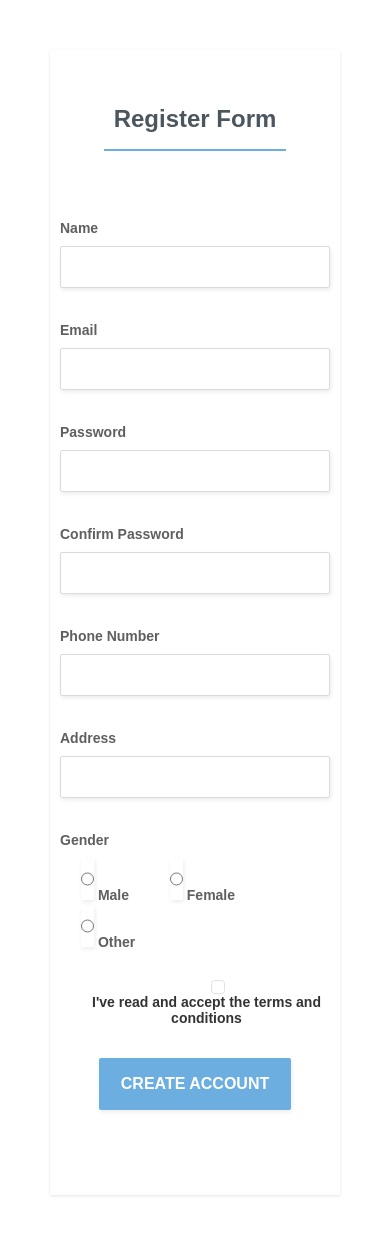
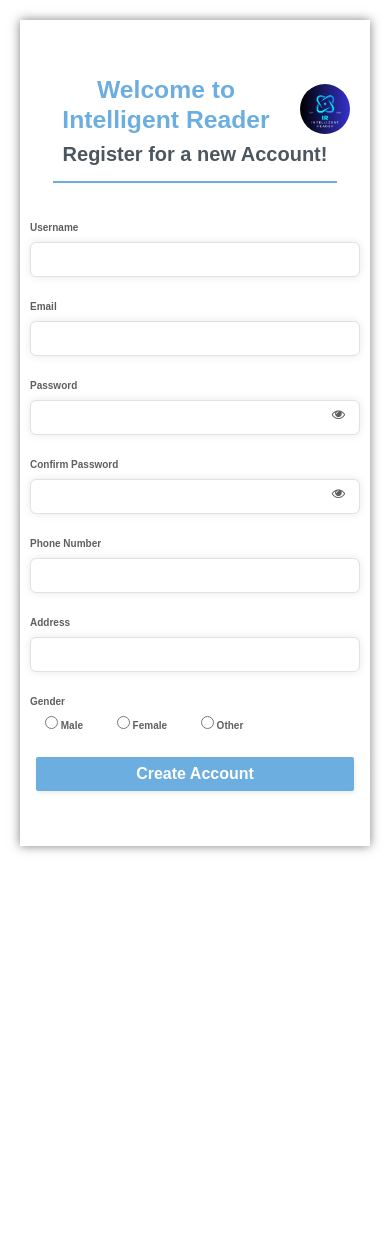
Before and after one commit to AnisH1427/Multilingual-OCR-FYP, a Django app: page /register/ in a window 390 px wide. After the commit the page ends 853 px from the top, so only its background shows below. Run offline with Django 5.2, Linux system fonts and the light colour scheme; some libraries are stand-ins or nearby versions.

Commit message:
Responsive registration and login

```diff
--- a/ocrAPP/authentication/templates/index.html
+++ b/ocrAPP/authentication/templates/index.html
@@ -25,8 +25,6 @@
 <body>
     <nav class="navbar navbar-expand-md bg-body py-3">
         <div class="container"><a class="navbar-brand d-flex align-items-center" href="#"><span class="bs-icon-sm bs-icon-rounded bs-icon-primary d-flex justify-content-center align-items-center me-2 bs-icon"><svg xmlns="http://www.w3.org/2000/svg" width="1em" height="1em" fill="currentColor" viewBox="0 0 16 16" class="bi bi-bezier">
-                        <path fill-rule="evenodd" d="M0 10.5A1.5 1.5 0 0 1 1.5 9h1A1.5 1.5 0 0 1 4 10.5v1A1.5 1.5 0 0 1 2.5 13h-1A1.5 1.5 0 0 1 0 11.5zm1.5-.5a.5.5 0 0 0-.5.5v1a.5.5 0 0 0 .5.5h1a.5.5 0 0 0 .5-.5v-1a.5.5 0 0 0-.5-.5zm10.5.5A1.5 1.5 0 0 1 13.5 9h1a1.5 1.5 0 0 1 1.5 1.5v1a1.5 1.5 0 0 1-1.5 1.5h-1a1.5 1.5 0 0 1-1.5-1.5zm1.5-.5a.5.5 0 0 0-.5.5v1a.5.5 0 0 0 .5.5h1a.5.5 0 0 0 .5-.5v-1a.5.5 0 0 0-.5-.5zM6 4.5A1.5 1.5 0 0 1 7.5 3h1A1.5 1.5 0 0 1 10 4.5v1A1.5 1.5 0 0 1 8.5 7h-1A1.5 1.5 0 0 1 6 5.5zM7.5 4a.5.5 0 0 0-.5.5v1a.5.5 0 0 0 .5.5h1a.5.5 0 0 0 .5-.5v-1a.5.5 0 0 0-.5-.5z"></path>
-                        <path d="M6 4.5H1.866a1 1 0 1 0 0 1h2.668A6.517 6.517 0 0 0 1.814 9H2.5c.123 0 .244.015.358.043a5.517 5.517 0 0 1 3.185-3.185A1.503 1.503 0 0 1 6 5.5zm3.957 1.358A1.5 1.5 0 0 0 10 5.5v-1h4.134a1 1 0 1 1 0 1h-2.668a6.517 6.517 0 0 1 2.72 3.5H13.5c-.123 0-.243.015-.358.043a5.517 5.517 0 0 0-3.185-3.185z"></path>
                     </svg></span><span>Intelligent Reader</span></a><button data-bs-toggle="collapse" class="navbar-toggler" data-bs-target="#navcol-2"><span class="visually-hidden">Toggle navigation</span><span class="navbar-toggler-icon"></span></button>
             <div class="btn-group" role="group"></div>
             <div class="collapse navbar-collapse" id="navcol-2">
--- a/ocrAPP/authentication/templates/signup.html
+++ b/ocrAPP/authentication/templates/signup.html
@@ -7,51 +7,67 @@
     <meta name="viewport" content="width=device-width, initial-scale=1.0, shrink-to-fit=no">
     <title>fypDesign</title>
     <link rel="stylesheet" href="{% static 'assets/bootstrap/css/bootstrap.min.css' %}">
-    <link rel="stylesheet" href="https://fonts.googleapis.com/css?family=Roboto:300,400,500,700,900|Roboto+Slab:400,700">
-    <link rel="stylesheet" href="https://fonts.googleapis.com/css?family=Roboto&amp;display=swap">
-    <link rel="stylesheet" href="{% static 'assets/css/bs-theme-overrides.css' %}">
-    <link rel="stylesheet" href="{% static 'assets/css/animated-services.css' %}">
-    <link rel="stylesheet" href="{% static 'assets/css/Articles-Cards-images.css' %}">
-    <link rel="stylesheet" href="{% static 'assets/css/Clients-Slider.css' %}">
-    <link rel="stylesheet" href="{% static 'assets/css/Login-Box-En-login-box-en.css' %}">
-    <link rel="stylesheet" href="{% static 'assets/css/Login-Page-B5.css' %}">
-    <link rel="stylesheet" href="{% static 'assets/css/Login-with-overlay-image.css' %}">
-    <link rel="stylesheet" href="{% static 'assets/css/Navbar-Right-Links-icons.css' %}">
+    {% comment %} <link rel="stylesheet" href="https://fonts.googleapis.com/css?family=Roboto:300,400,500,700,900|Roboto+Slab:400,700"> {% endcomment %}
+    {% comment %} <link rel="stylesheet" href="https://fonts.googleapis.com/css?family=Roboto&amp;display=swap"> {% endcomment %}
+    {% comment %} <link rel="stylesheet" href="{% static 'assets/css/bs-theme-overrides.css' %}"> {% endcomment %}
+    {% comment %} <link rel="stylesheet" href="{% static 'assets/css/animated-services.css' %}"> {% endcomment %}
+    {% comment %} <link rel="stylesheet" href="{% static 'assets/css/Articles-Cards-images.css' %}"> {% endcomment %}
+    {% comment %} <link rel="stylesheet" href="{% static 'assets/css/Clients-Slider.css' %}"> {% endcomment %}
+    {% comment %} <link rel="stylesheet" href="{% static 'assets/css/Login-Box-En-login-box-en.css' %}"> {% endcomment %}
+    {% comment %} <link rel="stylesheet" href="{% static 'assets/css/Login-Page-B5.css' %}"> {% endcomment %}
+    {% comment %} <link rel="stylesheet" href="{% static 'assets/css/Login-with-overlay-image.css' %}"> {% endcomment %}
+    {% comment %} <link rel="stylesheet" href="{% static 'assets/css/Navbar-Right-Links-icons.css' %}"> {% endcomment %}
+    <link rel="stylesheet" href="https://cdnjs.cloudflare.com/ajax/libs/font-awesome/4.7.0/css/font-awesome.min.css">
+
     <link rel="stylesheet" href="{% static 'assets/css/Pretty-Registration-Form-.css' %}">
-    <link rel="stylesheet" href="{% static 'assets/css/styles.css' %}">
+    {% comment %} <link rel="stylesheet" href="{% static 'assets/css/styles.css' %}"> {% endcomment %}
 </head>
 
 <body>
     <div class="row register-form">
-        <div class="col-md-8 offset-md-2">
+        <div class="col-md-6 offset-md-3">
             <form id="registerForm" class="custom-form" action="{% url 'register' %}" method="post">
                 {% csrf_token %}
-                <h1>Register Form</h1>
+
+                <div class="logo-header">
+                    <h2 class='logo-heading'>Welcome to Intelligent Reader</h2>
+                    <img class="logo" src="{% static 'assets/img/brands/IR.png' %}" alt="logo">
+                  </div>
+
+                <h5>Register for a new Account!</h5>
                 <div class="row form-group">
-                    <div class="col-sm-4 label-column"><label class="col-form-label" for="name-input-field">Name </label></div>
-                    <div class="col-sm-6 input-column">
+                    <div class="col-sm-4 label-column"><label class="col-form-label" for="name-input-field">Username </label></div>
+                    <div class="col-sm-5 input-column">
                         <input id="username" class="form-control" type="text" name="username" required></div>
                 </div>
                 <div class="row form-group">
                     <div class="col-sm-4 label-column"><label class="col-form-label" for="email-input-field">Email </label></div>
-                    <div class="col-sm-6 input-column">
+                    <div class="col-sm-5 input-column">
                         <input id="email" class="form-control" type="email" name="email" required></div>
                 </div>
                 <div class="row form-group">
-                    <div class="col-sm-4 label-column"><label class="col-form-label" for="pawssword-input-field">Password </label></div>
-                    <div class="col-sm-6 input-column">
-                        <input id="password" class="form-control" type="password" name="password" required></div>
+                    <div class="col-sm-4 label-column">
+                        <label class="col-form-label" for="password">Password </label>
+                    </div>
+                    <div class="col-sm-5 input-column">
+                        <input id="password" class="form-control" type="password" name="password" required>
+                        <span toggle="#password" class="fa fa-lg fa-eye field-icon toggle-password"></span>
+                    </div>
                 </div>
                 <div class="row form-group">
-                    <div class="col-sm-4 label-column"><label class="col-form-label" for="repeat-pawssword-input-field">Confirm Password</label></div>
-                    <div class="col-sm-6 input-column">
-                        <input id="confirmPassword" class="form-control" type="password" name="confirmPassword" required></div>
+                    <div class="col-sm-4 label-column">
+                        <label class="col-form-label" for="confirmPassword">Confirm Password</label>
+                    </div>
+                    <div class="col-sm-5 input-column">
+                        <input id="confirmPassword" class="form-control" type="password" name="confirmPassword" required>
+                        <span toggle="#confirmPassword" class="fa fa-lg fa-eye field-icon toggle-password fa-lg"></span>
+                    </div>
                 </div>
                 <div class="row form-group">
                     <div class="col-sm-4 label-column">
                         <label class="col-form-label" for="phone">Phone Number</label>
                     </div>
-                    <div class="col-sm-6 input-column">
+                    <div class="col-sm-5 input-column">
                         <input class="form-control" type="tel" id="phone" name="phone" required>
                     </div>
                 </div>
@@ -60,17 +76,21 @@
                     <div class="col-sm-4 label-column">
                         <label class="col-form-label" for="address">Address</label>
                     </div>
-                    <div class="col-sm-6 input-column">
+                    <div class="col-sm-5 input-column">
                         <input class="form-control" type="text" id="address" name="address" required>
                     </div>
                 </div>
                 <div class="row form-group">
                     <div class="col-sm-4 label-column">
+
                         <label class="col-form-label">Gender</label>
                     </div>
-                    <div class="col-sm-8 input-column">
+
+                    <div class="col-sm-6 input-column" >
                         <div class="form-check form-check-inline">
+
                             <input  type="radio" name="gender" id="male" value="male" required>
+
                             <label class="form-check-label" for="male">
                                 Male
                             </label>
@@ -89,18 +109,33 @@
                         </div>
                     </div>
                 </div>
-                <div class="form-check"><input class="form-check-input" type="checkbox" id="formCheck-1" name="terms" required style="margin-left: 130px;"><label class="form-check-label" for="formCheck-1" style="margin-left: 2px;">I've read and accept the terms and conditions</label></div>
-                <button id="registerButton" class="btn btn-light submit-button" type="submit">Create Account</button>
+                {% comment %} <div class="form-check"><input class="form-check-input" type="checkbox" id="formCheck-1" name="terms" required style="margin-left: 130px;"><label class="form-check-label" for="formCheck-1" style="margin-left: 2px;">I've read and accept the terms and conditions</label></div> {% endcomment %}
+                <div id="recaptchaWidget" class="g-recaptcha" data-sitekey="6LfrX4cpAAAAAL8AAjRK6p-SXkJOs_9OjABD4lnN" data-callback="onSubmit" data-size="invisible"></div>
+
+                <button id="registerButton" class="btn btn-light submit-button" type="button">Create Account</button>
             </form>
         </div>
     </div>
     {% comment %} <script src="assets/bootstrap/js/bootstrap.min.js"></script>
     <script src="assets/js/Clients-Slider-slick.js"></script>
     <script src="assets/js/Clients-Slider-untitled.js"></script> {% endcomment %}
-    <script src="{% static 'assets/bootstrap/js/bootstrap.min.js' %}"></script>
+    {% comment %} <script src="{% static 'assets/bootstrap/js/bootstrap.min.js' %}"></script> {% endcomment %}
     {% comment %} <script src="{% static 'assets/js/Clients-Slider-slick.js' %}"></script> {% endcomment %}
     {% comment %} <script src="{% static 'assets/js/Clients-Slider-untitled.js' %}"></script> {% endcomment %}
+    {% comment %} <script src="https://www.google.com/recaptcha/api.js" async defer></script> {% endcomment %}
     <script src="{% static 'assets/js/main.js'%}"></script>
+    <script src="https://unpkg.com/sweetalert/dist/sweetalert.min.js"></script>
 </body>
+<script>
+    document.querySelectorAll('.toggle-password').forEach(function (togglePassword) {
+        togglePassword.addEventListener('click', function(e) {
+            // toggle the type attribute
+            const type = e.target.previousElementSibling.getAttribute('type') === 'password' ? 'text' : 'password';
+            e.target.previousElementSibling.setAttribute('type', type);
+            // toggle the eye / eye slash icon
+            this.classList.toggle('fa-eye-slash');
+        });
+    });
+</script>
 
 </html>
--- a/ocrAPP/authentication/views.py
+++ b/ocrAPP/authentication/views.py
@@ -8,6 +8,8 @@ from django.contrib.auth import get_user_model
 from django.contrib.auth import login
 from rest_framework.authtoken.models import Token
 from django.shortcuts import redirect
+import requests
+from django.core.exceptions import ValidationError
 
 # Create your views here.
 def home(request):
@@ -27,6 +29,19 @@ class CustomRegisterView(generics.CreateAPIView):
 def register(request):
     if request.method == "POST":
         data = json.loads(request.body)
+
+        # Verify the reCAPTCHA response
+        recaptcha_response = data.get('g-recaptcha-response')
+        data = {
+            'secret': '6LfrX4cpAAAAAGgep1z-00Ig8lWpGicNIm8_uJJV',
+            'response': recaptcha_response
+        }
+        r = requests.post('https://www.google.com/recaptcha/api/siteverify', data=data)
+        result = r.json()
+
+        if not result['success']:
+            return JsonResponse({'message': 'Invalid reCAPTCHA. Please try again.'}, status=400)
+
         if CustomUser.objects.filter(phone_number=data['phone_number']).exists():
             return JsonResponse({'message':'A user with this phone number already exists.'}, status=400)
         try:
--- a/ocrAPP/static/assets/css/Pretty-Registration-Form-.css
+++ b/ocrAPP/static/assets/css/Pretty-Registration-Form-.css
@@ -1,11 +1,11 @@
 .register-form form.custom-form {
-  padding: 55px;
+  padding: 20px;
   box-sizing: border-box;
   background-color: #ffffff;
-  box-shadow: 0 1px 3px 0 rgba(0, 0, 0, 0.1);
-  font: bold 14px sans-serif;
+  box-shadow: 0 0 10px  rgba(0, 0, 0, 0.5);
+  font: bold 10px sans-serif;
   text-align: center;
-  margin: 50px;
+  margin: 20px;
   color: #333;
 }
 
@@ -15,18 +15,39 @@
   }
 }
 
-.register-form .custom-form h1 {
+.logo-header {
+  display: flex;
+  align-items: center;
+  justify-content: center;
+  margin-left:12px;
+  padding-bottom:0px;
+}
+
+.logo {
+  width: 50px;
+  height:50px;
+  margin-right: 10px;
+  border-radius:50%
+}
+.logo-heading{
+  margin-right:10px;
+  color: #6caee0;
+  font-weight: bold;
+}
+
+.register-form .custom-form h5 {
   display: inline-block;
   color: #4c565e;
-  font-size: 24px;
+  /* font-size: 14px; */
   font-weight: bold;
+  text-align:center;
   padding: 0 10px 15px;
-  margin-bottom: 60px;
+  margin-bottom: 30px;
   border-bottom: 2px solid rgb(108, 174, 224);
 }
 
 .register-form .custom-form .form-group {
-  margin-bottom: 25px;
+  margin-bottom: 15px;
 }
 
 .register-form .custom-form .label-column {
@@ -45,16 +66,17 @@
   text-align: left;
 }
 
-.register-form .custom-form .input-column input {
-  color: #5f5f5f;
-  box-shadow: 1px 2px 4px 0 rgba(0, 0, 0, 0.08);
-  padding: 12px;
-  border: 1px solid #dbdbdb;
-  border-radius: 2px;
-  height: 42px;
+ .form-control {
+  /* color: #5f5f5f; */
+  /* box-shadow: 1px 2px 4px 0 rgba(0, 0, 0, 0.5); */
+  box-shadow: 0 0 10px  rgba(0.09, 0.09, 0.09, 0.09);
+  /* padding: 12px;*/
+  /* border: 1px solid #dbdbdb; */
+  /* border-radius: 2px; */
+  height: 35px;
 }
 
-.register-form .custom-form .dropdown .dropdown-toggle {
+/* .register-form .custom-form .dropdown .dropdown-toggle {
   background: #fff;
   border: 1px solid #dbdbdb;
   box-shadow: 1px 2px 4px 0 rgba(0, 0, 0, 0.08);
@@ -75,15 +97,28 @@
 .register-form .custom-form .dropdown ul li a:hover {
   opacity: 1;
 }
-
+*/
 .register-form .custom-form .submit-button {
   border-radius: 2px;
   background: #6caee0;
   color: #ffffff;
   font-weight: bold;
   box-shadow: 1px 2px 4px 0 rgba(0, 0, 0, 0.08);
-  padding: 14px 22px;
+  padding: 5px 100px;
   border: 0;
-  margin: 30px;
+  /* margin: 10px; */
   outline: none;
 }
+
+.field-icon {
+  float: right;
+  margin-right:15px;
+  margin-top: -25px;
+  position: relative;
+  z-index: 2;
+}
+
+.form-control {
+  width: 100%;
+  padding-right: 30px; /* Make room for the eye icon */
+}
--- a/ocrAPP/static/assets/js/main.js
+++ b/ocrAPP/static/assets/js/main.js
@@ -1,19 +1,64 @@
-document.getElementById('registerButton').addEventListener('click', function(event) {
-    event.preventDefault(); // Prevent the form from submitting normally
+// Load the reCAPTCHA library
+var script = document.createElement('script');
+script.src = 'https://www.google.com/recaptcha/api.js?onload=onRecaptchaLoad';
+document.body.appendChild(script);
 
+// Function to run when the reCAPTCHA library is loaded
+window.onRecaptchaLoad = function() {
+    // Event listener for the button
+    document.getElementById('registerButton').addEventListener('click', function(event) {
+        event.preventDefault(); // Prevent the form from submitting normally
+
+        // Get form field values
+        const username = document.getElementById('username').value;
+        if (!/^[a-z0-9]{3,30}$/i.test(username)) {
+            return swal("Error!", "Username must be alphanumeric and between 3 and 30 characters", "error");
+        }
+        const email = document.getElementById('email').value;
+        if (!/^\S+@\S+\.\S+$/.test(email)) {
+            return swal("Error!", "Please enter a valid email address", "error");
+        }
+        const password = document.getElementById('password').value;
+        if (password.length < 8) {
+            return swal("Error!", "Password must be at least 8 characters", "error");
+        }
+        const confirm_password = document.getElementById('confirmPassword').value;
+        if (password !== confirm_password) {
+            return swal("Error!", "Password and confirm password must be the same", "error");
+        }
+        const phone_number = document.getElementById('phone').value;
+        if (!/^\d{10}$/.test(phone_number)) {
+            return swal("Error!", "Phone number must be 10 digits", "error");
+        }
+        const address = document.getElementById('address').value;
+        if (address === '') {
+            return swal("Error!", "Address must not be empty", "error");
+        }
+        const genderRadio = document.querySelector('input[name="gender"]:checked');
+
+        const gender = genderRadio ? genderRadio.value : null;
+        if (!gender) {
+            return swal("Error!", "Please select a gender", "error");
+        }
+
+        // If all validations pass, trigger the reCAPTCHA check
+        grecaptcha.execute();
+    });
+};
+
+// Callback function for the reCAPTCHA
+window.onSubmit = function(token) {
+    console.log('reCAPTCHA token:', token);
+
+    // Get form field values
     const username = document.getElementById('username').value;
     const email = document.getElementById('email').value;
     const password = document.getElementById('password').value;
     const confirm_password = document.getElementById('confirmPassword').value;
     const phone_number = document.getElementById('phone').value;
     const address = document.getElementById('address').value;
-    const gender = document.querySelector('input[name="gender"]:checked').value;
-
-    // // Check if passwords match
-    // if (password !== confirmPassword) {
-    //     console.error('Passwords do not match');
-    //     return;
-    // }
+    const genderRadio = document.querySelector('input[name="gender"]:checked');
+    const gender = genderRadio ? genderRadio.value : null;
 
     const data = {
         username,
@@ -22,7 +67,8 @@ document.getElementById('registerButton').addEventListener('click', function(eve
         confirm_password,
         phone_number,
         address,
-        gender
+        gender,
+        'g-recaptcha-response': token  // Include the reCAPTCHA token
     };
 
     console.log(data);
@@ -34,9 +80,18 @@ document.getElementById('registerButton').addEventListener('click', function(eve
         },
         body: JSON.stringify(data)
     })
-    .then(response => response.json())
-    .then(data => console.log('Success:', data))
+    .then(response => {
+        if (!response.ok) {
+            throw new Error('Network response was not ok');
+        }
+        return response.json();
+    })
+    .then(data => {
+        console.log('Success:', data);
+        swal("Success!", "You have successfully registered.", "success");
+    })
     .catch((error) => {
         console.error('Error:', error);
+        swal("Error!", "There was a problem registering your account.", "error");
     });
-});
+};
```
Also changed, not shown: ocrAPP/authentication/templates/login.html (+4 -3 lines), ocrAPP/static/assets/js/login.js (+23 -3 lines), ocrAPP/db.sqlite3, ocrAPP/static/assets/img/brands/IR.png (added).
